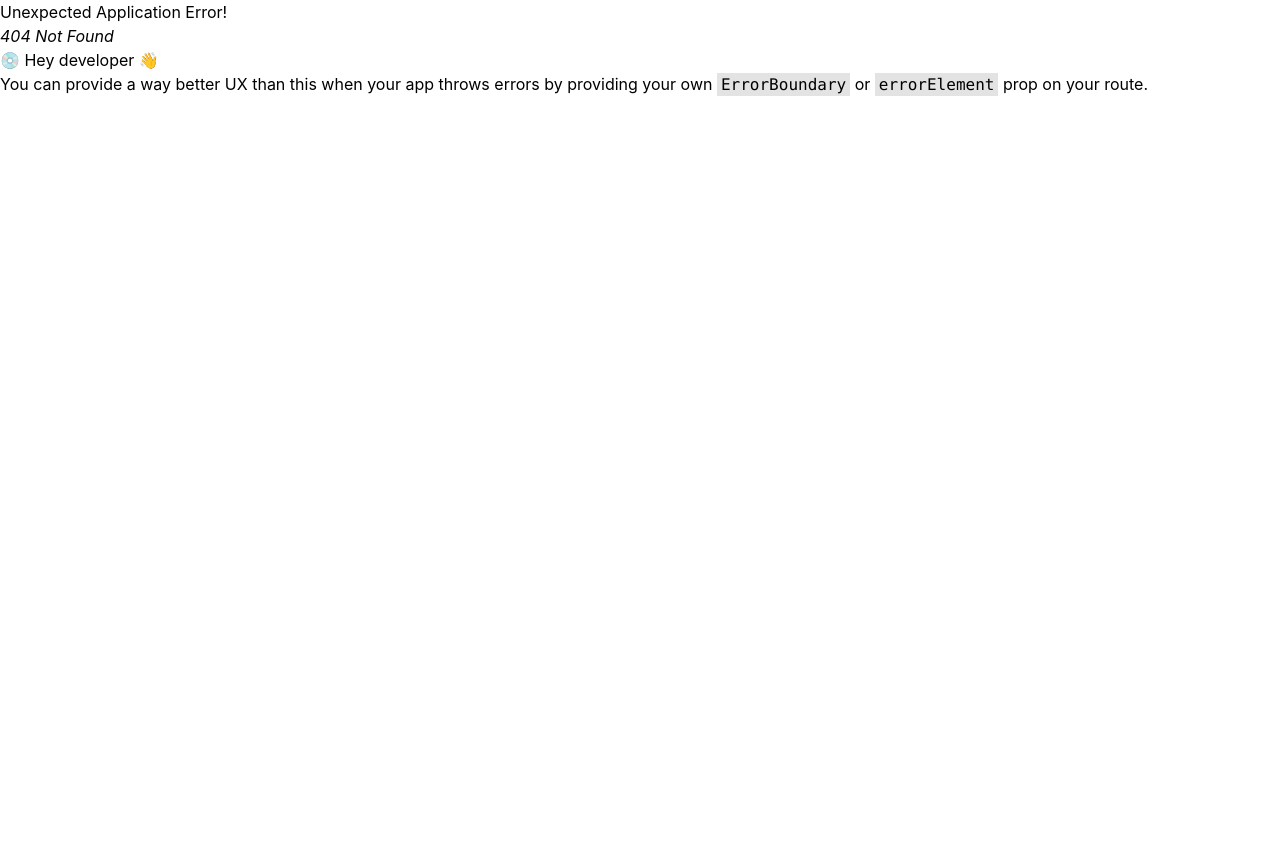
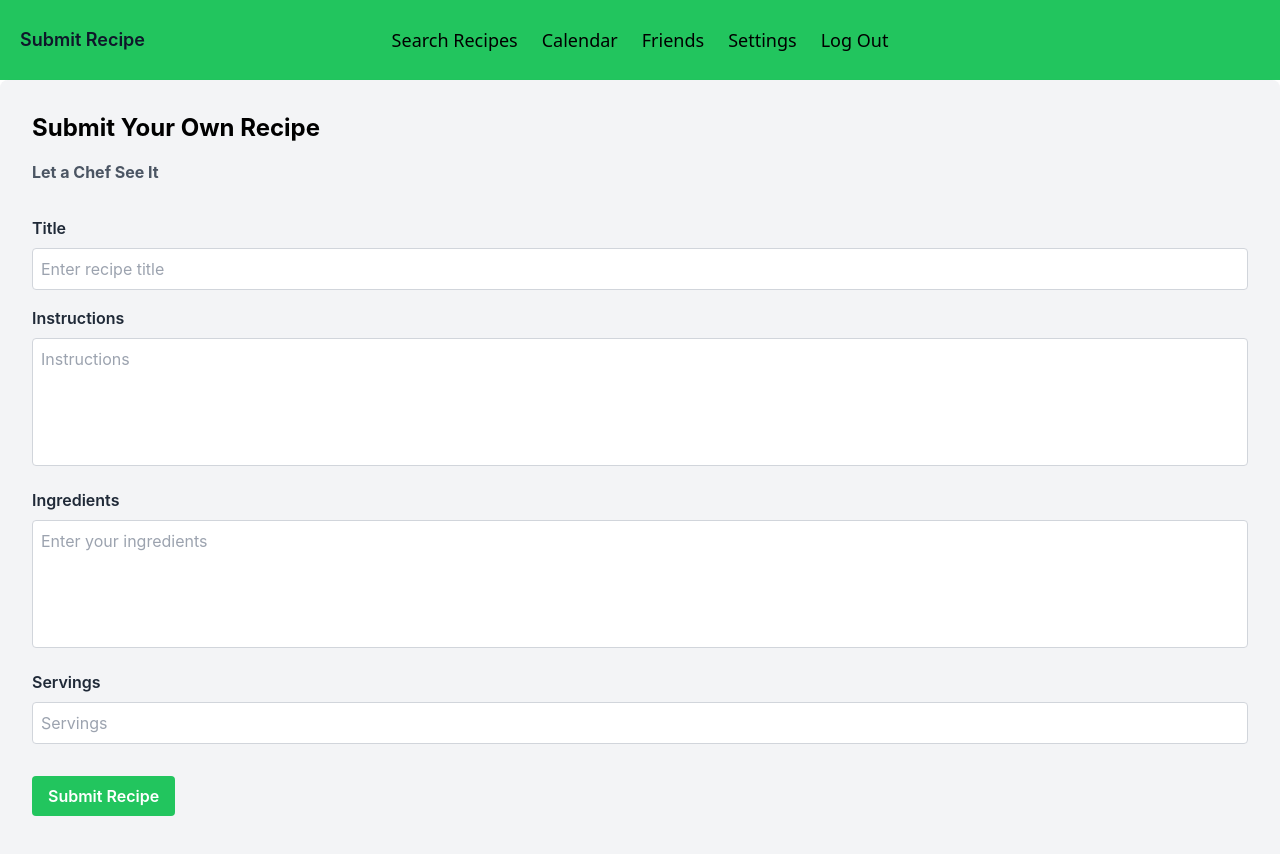
Before and after one commit to A-Karam20/cook-anything, a React (Create React App) app: page /LogIn/SubmitRecipeForm in a window 1280 px wide. Before the commit this address had no page. Shown: the top 854 px of the page. Before the commit the page ends 800 px from the top, so only its background shows below. Built offline with nearby package versions, Linux system fonts and the light colour scheme.

Commit message:
Added Submit_your_own_Recipe page

```diff
--- a/src/NavigationBar/FriendsNavBar.tsx
+++ b/src/NavigationBar/FriendsNavBar.tsx
@@ -28,6 +28,11 @@ function FriendsNavBar() {
           onClick = {(e) => setActiveLink("settings")}>
             Settings
           </a>
+          <a href="/LogIn/SubmitRecipeForm"
+          className={linkClassName("submitrecipeform")}
+          onClick = {(e) => setActiveLink("submitrecipeform")}>
+            Submit recipe
+          </a>
           <a href="/"
           className={linkClassName("logout")}
           onClick = {(e) => setActiveLink("logout")}>
--- a/src/NavigationBar/SideBarContent.tsx
+++ b/src/NavigationBar/SideBarContent.tsx
@@ -28,6 +28,9 @@ export const SideBar : React.FC<Props> = ({isSideBarOpen}) => {
       <a href="/login/settings" className={linkClassName("settings")} onClick={(e) => {setActiveLink("settings")}}>
         Settings
       </a>
+      <a href="/LogIn/SubmitRecipeForm" className={linkClassName("submitrecipeform")} onClick = {(e) => setActiveLink("submitrecipeform")}>
+        Submit recipe
+        </a>
       <a href="/" className="text-black hover:bg-gray-700 hover:text-white px-2 py-2 rounded-md text-lg font-sans">
         Log Out
       </a>
--- /dev/null
+++ b/src/NavigationBar/SubmitRecipeNavBar.tsx
@@ -0,0 +1,46 @@
+import { motion } from "framer-motion";
+import { useState } from "react";
+
+function SubmitRecipeNavBar() {
+  const [activeLink, setActiveLink] = useState("");
+  const linkClassName = (link : string) => {
+    return `text-black ${
+      activeLink === link ? "bg-gray-700 text-white" : "hover:bg-gray-700 hover:text-white"
+    } px-3 py-2 rounded-md text-lg font-sans`
+  };
+
+  return (
+    <nav className="bg-green-500">
+      <div className="flex items-center justify-center h-20">
+      <a href = "/LogIn/SubmitRecipeForm" className="absolute left-5 text-lg font-semibold text-slate-900">Submit Recipe</a>
+          <a href="/LogIn"
+          className={linkClassName("Search Recipes")}
+          onClick = {(e) => setActiveLink("Search Recipes")}>
+            Search Recipes
+          </a>
+          <a href="/LogIn/Calendar"
+          className={linkClassName("calendar")}
+          onClick = {(e) => setActiveLink("calendar")}>
+            Calendar
+          </a>
+          <a href="/LogIn/Friends"
+          className={linkClassName("friends")}
+          onClick = {(e) => setActiveLink("friends")}>
+            Friends
+          </a>
+          <a href="/LogIn/Settings"
+          className={linkClassName("settings")}
+          onClick = {(e) => setActiveLink("settings")}>
+            Settings
+          </a>
+          <a href="/"
+          className={linkClassName("logout")}
+          onClick = {(e) => setActiveLink("logout")}>
+            Log Out
+          </a>
+      </div>
+    </nav>
+  );
+}
+
+export default SubmitRecipeNavBar;
--- /dev/null
+++ b/src/Pages/SubmitRecipePage.tsx
@@ -0,0 +1,109 @@
+import {MouseEventHandler, useState} from 'react';
+import axios from 'axios';
+import { serverUrl } from '../Server/ServerUrl';
+import {toast} from 'react-toastify';
+
+export const SubmitRecipe = () => {
+    const [title, setTitle] = useState<string>("");
+    const [instructions, setInstructions] = useState<string>("");
+    const [ingredients, setIngredients] = useState<string>("");
+    const [servings, setServings] = useState<string>("");
+
+    const handleClick : MouseEventHandler = (event) => {
+        event.preventDefault();
+        if(title === "" || instructions === "" || ingredients === "" || servings === "") return toast.warning("Please fill in the forms");
+
+        const recipe = {
+            id : "-1",
+            title : title,
+            instructions : instructions,
+            ingredients : ingredients,
+            servings : servings
+        }
+
+        axios.post(`${serverUrl}/api/SubmitRecipe`, recipe)
+        .then(async (response) =>  {return await response.data})
+        .then((data) =>
+        {
+            if(!data) return toast.error("Error in sending request");
+
+            toast.success("Form submited succesfully");
+
+            setTitle("");
+            setInstructions("");
+            setIngredients("");
+            setServings("");
+        })
+        .catch((error) => {
+            console.log(error);
+            toast.error("An error occured. Please try again")
+        });
+    }
+
+    return (
+        <div className="h-screen bg-gray-100 rounded-lg p-8 shadow-md">
+  <h2 className="text-2xl font-bold mb-4">Submit Your Own Recipe</h2>
+  <p className="text-gray-600 font-bold mb-8">Let a Chef See It</p>
+
+  <form>
+    <div className="mb-6">
+      <label htmlFor="title" className="block text-gray-800 font-semibold mb-2">
+        Title
+      </label>
+      <input
+        type="text"
+        id="title"
+        value={title}
+        onChange={(e) => {setTitle(e.target.value)}}
+        className="w-full border border-gray-300 rounded p-2 focus:outline-none focus:border-green-500"
+        placeholder="Enter recipe title"
+      />
+
+      <label htmlFor="instructions" className="block text-gray-800 font-semibold mb-2 mt-4">
+        Instructions
+      </label>
+      <textarea
+        id="instructions"
+        value={instructions}
+        onChange={(e) => {setInstructions(e.target.value)}}
+        className="w-full border border-gray-300 rounded p-2 h-32 resize-none focus:outline-none focus:border-green-500"
+        placeholder="Instructions"
+      ></textarea>
+
+      <label htmlFor="ingredients" className="block text-gray-800 font-semibold mb-2 mt-4">
+        Ingredients
+      </label>
+      <textarea
+        id="ingredients"
+        value={ingredients}
+        onChange={(e) => {setIngredients(e.target.value)}}
+        className="w-full border border-gray-300 rounded p-2 h-32 resize-none focus:outline-none focus:border-green-500"
+        placeholder="Enter your ingredients"
+      ></textarea>
+
+      <label htmlFor="servings" className="block text-gray-800 font-semibold mb-2 mt-4">
+        Servings
+      </label>
+      <input
+        type="text"
+        id="servings"
+        value={servings}
+        onChange={(e) => {setServings(e.target.value)}}
+        className="w-full border border-gray-300 rounded p-2 focus:outline-none focus:border-green-500"
+        placeholder="Servings"
+      />
+    </div>
+
+    <div className="mt-8">
+      <button
+        type="submit"
+        className="bg-green-500 hover:bg-green-600 text-white font-semibold py-2 px-4 rounded focus:outline-none"
+        onClick={handleClick}
+      >
+        Submit Recipe
+      </button>
+    </div>
+  </form>
+</div>
+    );
+}
--- a/src/Routers/MainRouter.tsx
+++ b/src/Routers/MainRouter.tsx
@@ -8,6 +8,8 @@ import Calendar from "../Pages/CalendarPage";
 import CalendarNavBar from "../NavigationBar/CalendarNavBar";
 import FriendsNavBar from "../NavigationBar/FriendsNavBar";
 import { Friends } from "../Pages/FriendsPage";
+import SubmitRecipeNavBar from "../NavigationBar/SubmitRecipeNavBar";
+import { SubmitRecipe } from "../Pages/SubmitRecipePage";
 
 export const mainRouter = () => {
     return createBrowserRouter([
@@ -50,6 +52,13 @@ export const mainRouter = () => {
             <FriendsNavBar/>
             <Friends/>
             </>
+        },
+        {
+            path: "/LogIn/SubmitRecipeForm",
+            element : <>
+            <SubmitRecipeNavBar/>
+            <SubmitRecipe/>
+            </>
         }
     ]);
 }
```
